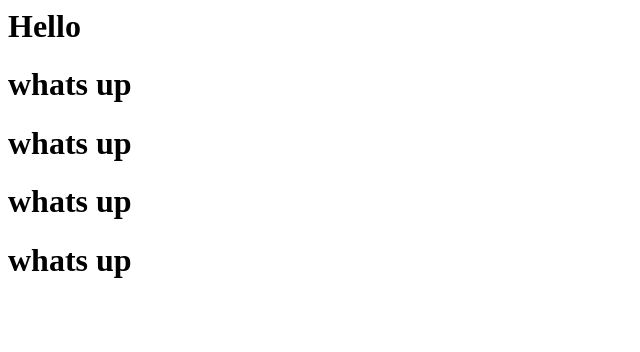
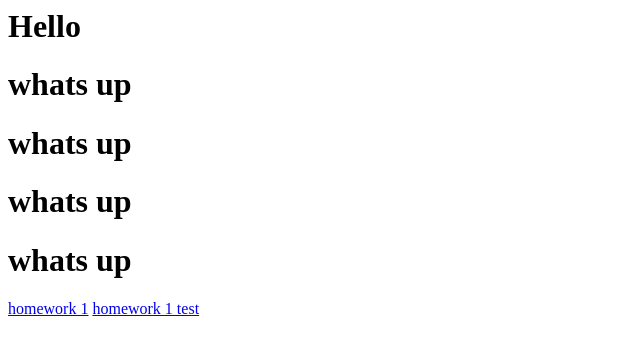
Before and after one commit to badz0/cursor-git-blackhawk, a plain HTML site: page index.html in a window 1280 px wide. Shown: the whole page, without its empty margins (0-640 px from the left). Drawn offline with Linux system fonts and the light colour scheme.

Commit message:
homework 1

```diff
--- a/index.html
+++ b/index.html
@@ -3,3 +3,7 @@
 <h1>whats up</h1>
 <h1>whats up</h1>
 <h1>whats up</h1>
+
+
+<a href="./homework1/">homework 1</a>
+<a href="/homework1/">homework 1 test</a>
```
Also changed, not shown: homework1/index.html (added, +2 -0 lines).
